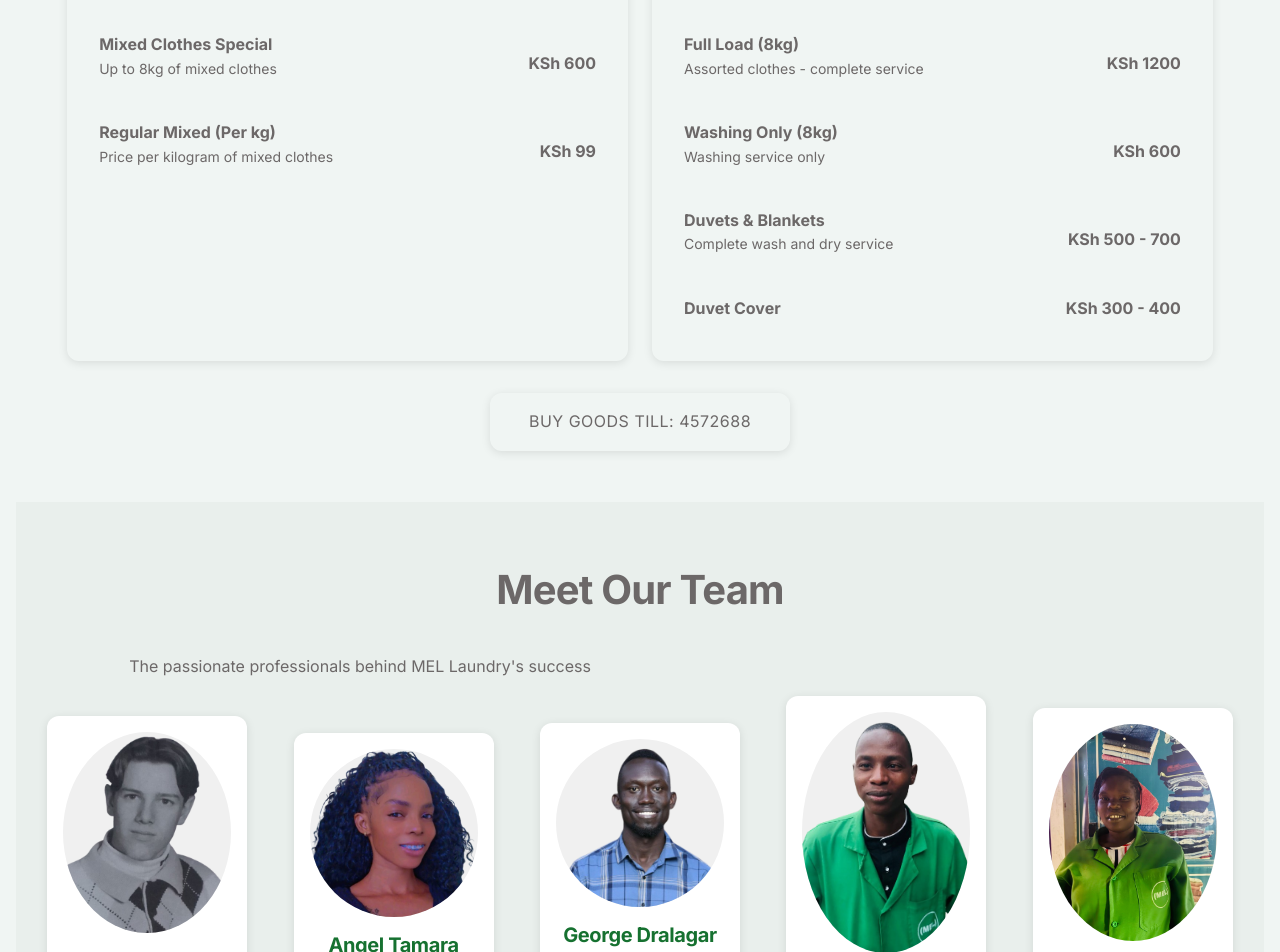
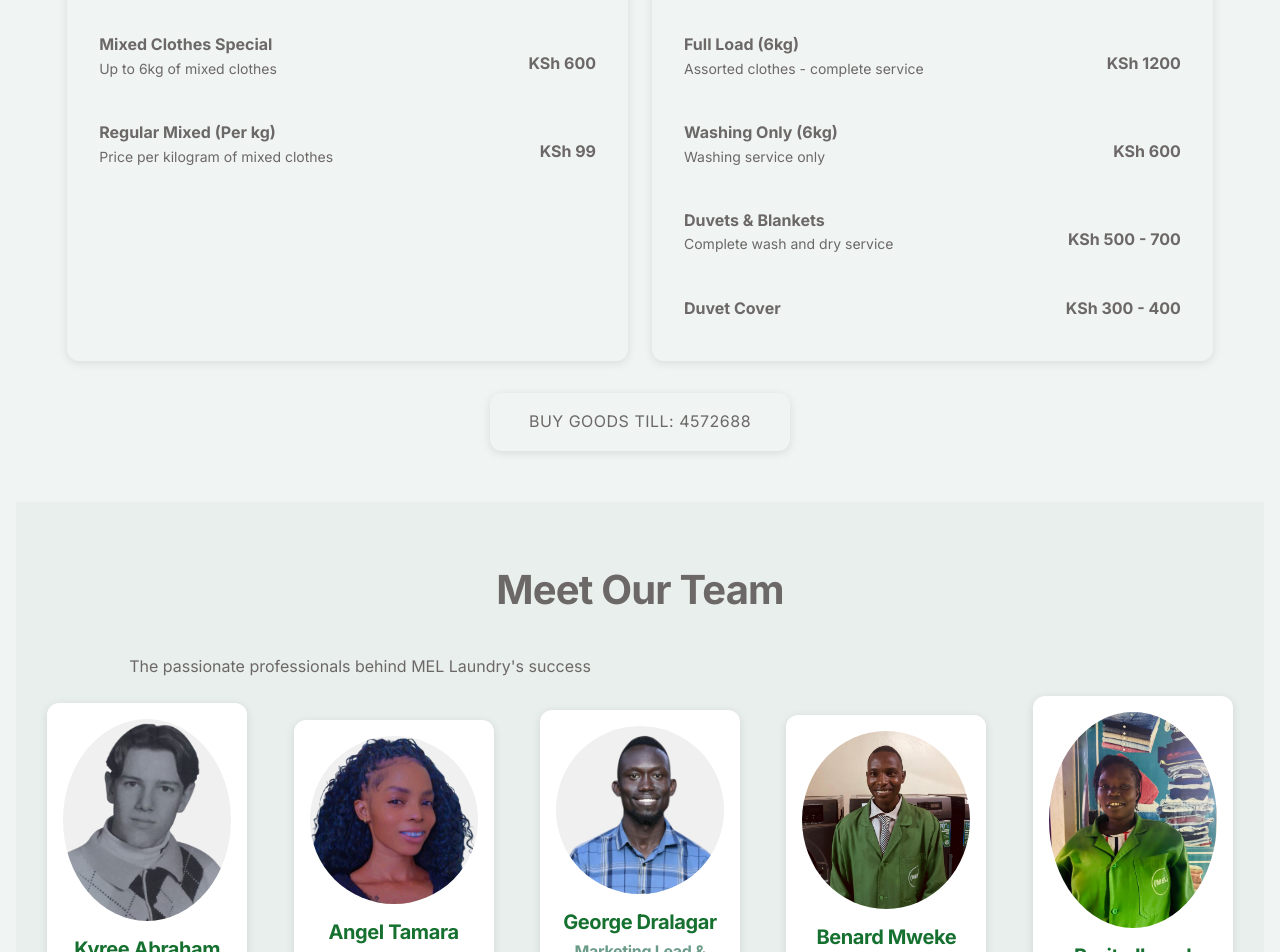
Before and after one commit to Dralagar/MEL-Laundry, a Next.js app: page / in a window 1280 px wide. Shown: the part 2100-3052 px from the top of the page. Built offline with nearby package versions, Linux system fonts and the light colour scheme.

Commit message:
Team Profile

```diff
--- a/app/footer/page.tsx
+++ b/app/footer/page.tsx
@@ -99,6 +99,7 @@
           </Link>
         </ol>
         <p>&copy; {currentYear} MEL Laundry. All rights reserved.</p>
+        <p>Built by ReactNowDev</p>
       </div>
     </footer>
   );
--- a/app/page.tsx
+++ b/app/page.tsx
@@ -127,7 +127,7 @@
       {
         name: "Mixed Clothes Special",
         price: "600",
-        description: "Up to 8kg of mixed clothes"
+        description: "Up to 6kg of mixed clothes"
       },
       {
         name: "Regular Mixed (Per kg)",
@@ -141,12 +141,12 @@
     icon: MdOutlineDryCleaning,
     items: [
       {
-        name: "Full Load (8kg)",
+        name: "Full Load (6kg)",
         price: "1200",
         description: "Assorted clothes - complete service"
       },
       {
-        name: "Washing Only (8kg)",
+        name: "Washing Only (6kg)",
         price: "600",
         description: "Washing service only"
       },
@@ -187,8 +187,8 @@
   {
     name: "Benard Mweke",
     position: "Senior Manager",
-    image: "/images/Ben.png",
-    blurDataURL: "/images/Ben.png"
+    image: "/images/Benard.jpg",
+    blurDataURL: "/images/Benard.jpg"
   },
   {
     name: "Purity Ikapel",
```
Also changed, not shown: public/images/Benard.jpg (added).
